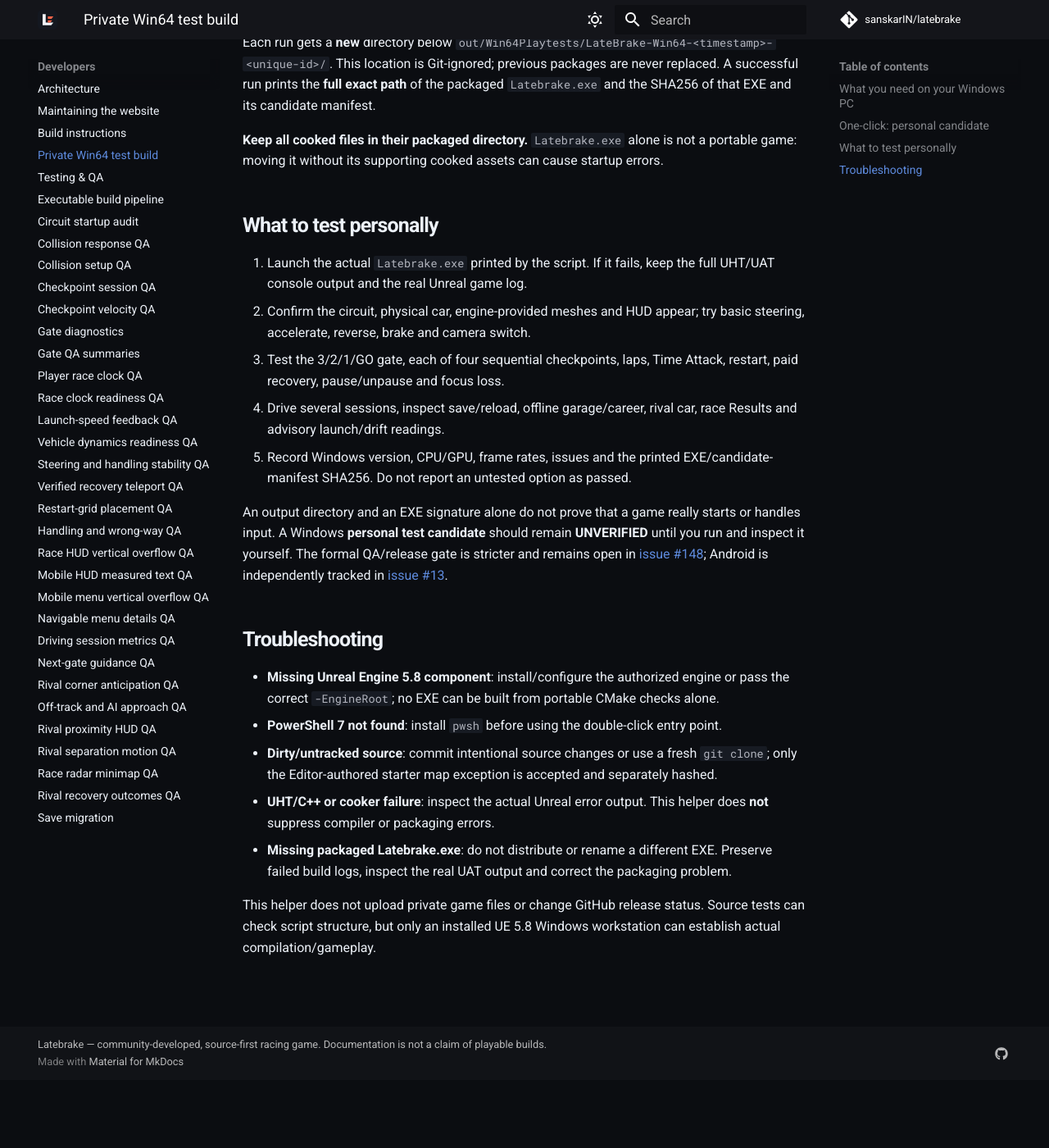
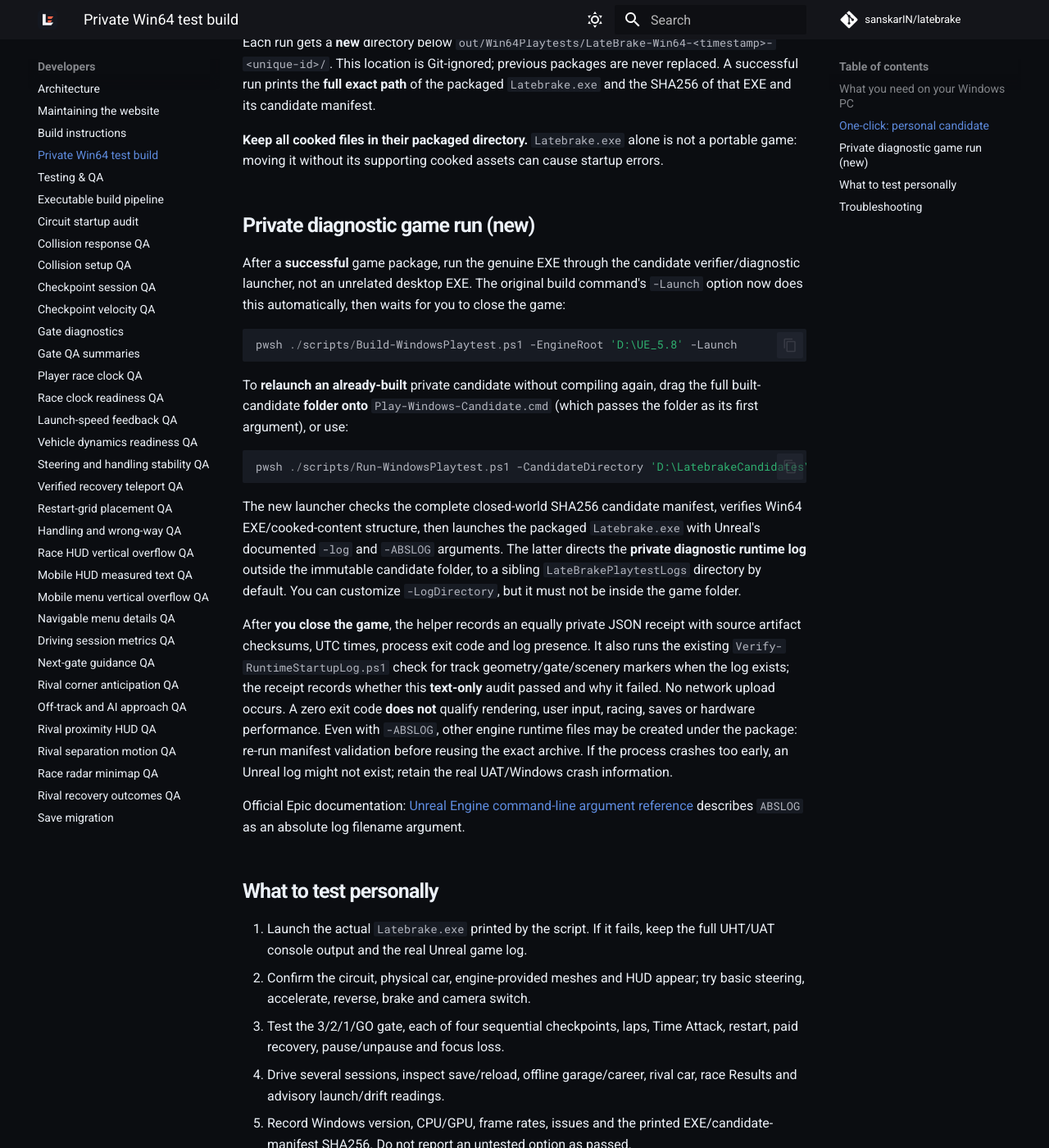
Before and after one commit to sanskarIN/latebrake, an MkDocs documentation site: the page built from docs/WINDOWS_PERSONAL_PLAYTEST.md, in a window 1280 px wide and 1400 px high, scrolled down 1253 px. Shown: the whole window at 82% size. Built offline with MkDocs 1.6.1 and Material for MkDocs 9.7.7, drawn with Linux system fonts in a browser that asks for light colours; comment, search, counter and statistics services are not loaded; before the commit the page ends 2570 px from its top, so only the background shows below that.

Commit message:
feat(win64): guarded private executable playtests with Unreal runtime logs (#164)
* feat(win64): verify private game candidate and record observed runtime log and exit

* fix(win64): route -Launch through verified runtime diagnostics instead of detached game process

* feat(win64): add double-click existing candidate playtest launcher

* test(win64): reject fake executable and invalid manifests before runtime logging

* test(win64): require preflight, external runtime logging and non-qualification receipts

* ci(win64): validate private runtime script syntax and negative fake-binary launch fixtures

* docs(win64): describe private guarded gameplay launch, ABSLOG and diagnostics receipt

* feat(win64): run existing track-startup log marker audit and record failures without claiming gameplay

* test(win64): require real runtime startup marker audit in personal session receipt

* docs(win64): document launch-by-drag and advisory runtime track-startup audit

````diff
--- a/docs/WINDOWS_PERSONAL_PLAYTEST.md
+++ b/docs/WINDOWS_PERSONAL_PLAYTEST.md
@@ -61,6 +61,49 @@ A successful run prints the **full exact path** of the packaged
 `Latebrake.exe` alone is not a portable game: moving it without its
 supporting cooked assets can cause startup errors.
 
+## Private diagnostic game run (new)
+
+After a **successful** game package, run the genuine EXE through the
+candidate verifier/diagnostic launcher, not an unrelated desktop EXE.
+The original build command's `-Launch` option now does this
+automatically, then waits for you to close the game:
+
+```powershell
+pwsh ./scripts/Build-WindowsPlaytest.ps1 -EngineRoot 'D:\UE_5.8' -Launch
+```
+
+To **relaunch an already-built** private candidate without compiling again,
+drag the full built-candidate **folder onto** `Play-Windows-Candidate.cmd`
+(which passes the folder as its first argument), or use:
+
+```powershell
+pwsh ./scripts/Run-WindowsPlaytest.ps1 -CandidateDirectory 'D:\LatebrakeCandidates\YourRealWin64BuildFolder'
+```
+
+The new launcher checks the complete closed-world SHA256 candidate
+manifest, verifies Win64 EXE/cooked-content structure, then launches the
+packaged `Latebrake.exe` with Unreal's documented `-log` and `-ABSLOG`
+arguments. The latter directs the **private diagnostic runtime log**
+outside the immutable candidate folder, to a sibling
+`LateBrakePlaytestLogs` directory by default. You can customize
+`-LogDirectory`, but it must not be inside the game folder.
+
+After **you close the game**, the helper records an equally private
+JSON receipt with source artifact checksums, UTC times, process exit
+code and log presence. It also runs the existing `Verify-RuntimeStartupLog.ps1`
+check for track geometry/gate/scenery markers when the log exists; the
+receipt records whether this **text-only** audit passed and why it failed. No network upload occurs. A zero exit code
+**does not** qualify rendering, user input, racing, saves or hardware
+performance. Even with `-ABSLOG`, other engine runtime files may be
+created under the package: re-run manifest validation before reusing
+the exact archive. If the process crashes too early, an Unreal log
+might not exist; retain the real UAT/Windows crash information.
+
+Official Epic documentation:
+[Unreal Engine command-line argument reference](
+https://dev.epicgames.com/documentation/en-us/unreal-engine/unreal-engine-command-line-arguments-reference)
+describes `ABSLOG` as an absolute log filename argument.
+
 ## What to test personally
 
 1. Launch the actual `Latebrake.exe` printed by the script. If it fails,
````
Also changed, not shown: 6 other files.
